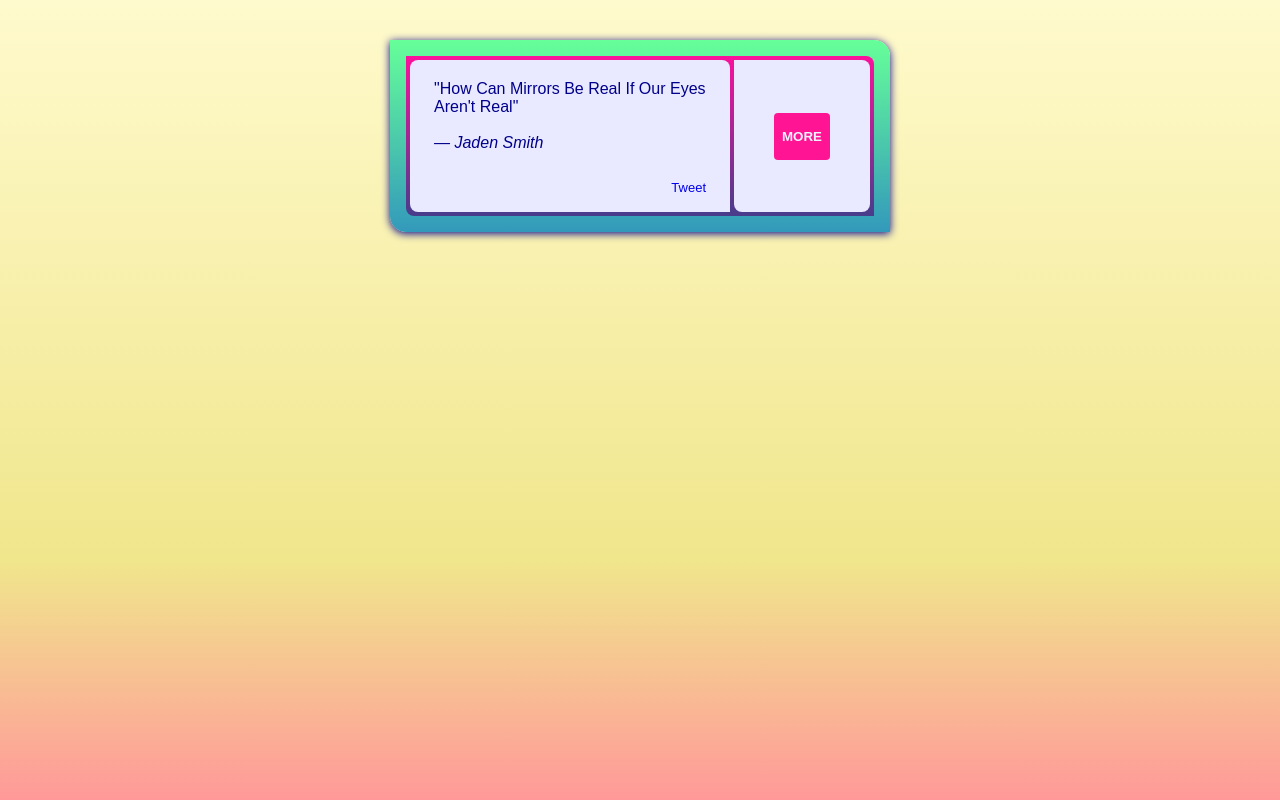
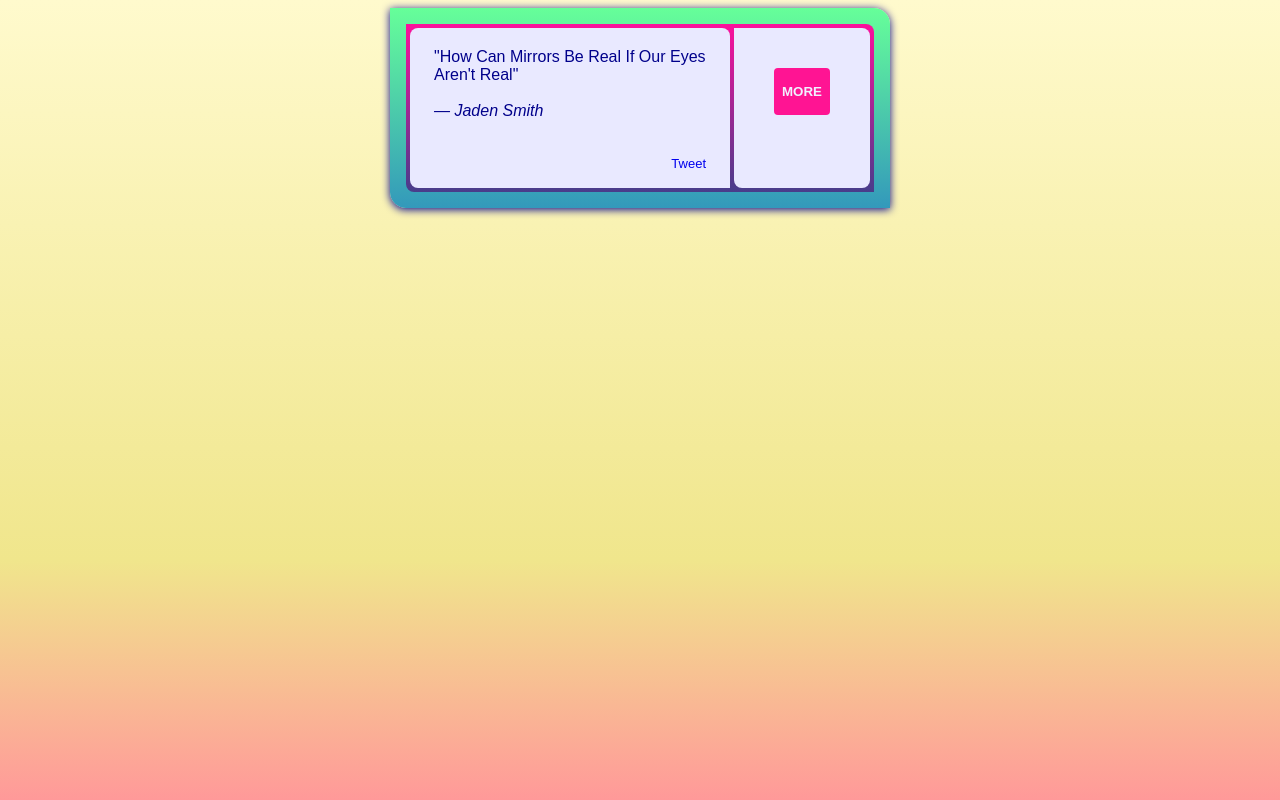
Before and after one commit to ckingbailey/random-quote-machine, a plain HTML site: page index.html in a window 1280 px wide. Drawn offline with nearby package versions, Linux system fonts and the light colour scheme.

Commit message:
flex experiment

```diff
--- a/index.html
+++ b/index.html
@@ -4,37 +4,26 @@
   <meta charset="UTF-8">
   <title>Random Quote Machine</title>
   <meta name="viewport" content="width=device-width, initial-scale=1">
-
-
-      <link rel="stylesheet" href="css/style.css">
-
-
+  <link rel="stylesheet" href="css/style.css">
 </head>
 
 <body>
-  <div class="bg-container"></div>
-
-  <div class="flex-mama">
+  <div class="fake-border-box">
     <div class="main-container">
-
       <div class="quote-container">
-
         <q name="quote" id="quote"></q>
         <cite id="cite"></cite>
-
         <div class="tweet-box">
           <a class="twitter-share-button" href="https://twitter.com/share" data-text="" data-url="none" data-show-count="false">Tweet</a>
         </div>
+      </div>
+      <div class="button-container">
+          <button id="newQuote">MORE</button>
+      </div>
+    </div>
+  </div>
+  <div class="bg-container"></div>
 
-      </div>
-
-      <div class="button-container">
-
-          <button id="newQuote">MORE</button>
-
-      </div>
-
-</div>
 
 <script src="http://platform.twitter.com/widgets.js" charset="utf-8"></script>
   <script src='https://cdnjs.cloudflare.com/ajax/libs/jquery/3.1.0/jquery.min.js'></script>
--- a/scss/style.scss
+++ b/scss/style.scss
@@ -5,8 +5,8 @@
 $q-c-pad-t-b: 1.25rem;
 $q-c-pad-l-r: 1.5rem;
 $q-c-pad: $q-c-pad-t-b $q-c-pad-l-r;
-$q-c-flex-base: 17rem;
-$q-c-h: 7rem;
+$q-c-flex-base: 20rem;
+$q-c-h: 10rem;
 $q-c-bord-rad: .5rem .5rem 0 .5rem;
 
 $b-c-pad-t-b: 2.5rem;
@@ -41,23 +41,20 @@
 $wo-border: .15rem solid $wo-color2;
 $wo-shadow: 0 0 .5rem .5rem $wo-color2;
 
+html {
+  height: 100%;
+}
+
 body {
-  display: flex;
-  flex-flow: row wrap;
-  justify-content: center;
-  align-items: center;
-  padding: 2rem 0;
   font-family: sans-serif;
   color: $main-color;
-  height: 100%;
   background: $bg-color3;
 }
 
-/*-_-*-_-*-_-*-_-*-_-*-_-*-_-*-_-*-_-*-_-*-_-*-_-*-_-*
+/*-_-*-_-*-_-*-_-
  This container exists only for the purpose of stretching a color gradient background to the full size of the viewport regardless of page content
-_-*-_-*-_-*-_-*-_-*-_-*-_-*-_-*-_-*-_-*-_-*-_-*-_-*-_-*/
+_-*-_-*-_-*-_-*-_-*/
 .bg-container {
-
   position: absolute;
   top: 0;
   left: 0;
@@ -70,60 +67,50 @@
 }
 
 /*@media handheld and (max-width:480px), handheld and (orientation: landscape){
-  .flex-mama{
+  .fake-border-box{
     flex: 0 0 auto;
     width: 100%;
   }
 }
 
 @media screen and (min-width:481px){
-  .flex-mama{
+  .fake-border-box{
     flex: 0 0 auto;
     width: fit-content;
   }
 }*/
 
-.flex-mama {
-
-  flex: 0 0 auto;
-//  display: flex;
-//  flex-flow: column;
-//  justify-content: space-around;
+.fake-border-box {
   border-radius: 0 1rem 0 1rem;
   background: $mc-bord;
   padding: 1rem;
-//  height: max-content;
+  box-shadow: 0 .1rem .5rem $main-color;
   width: fit-content;
-  margin-left: auto; margin-right: auto;
-  box-shadow: 0 .1rem .5rem $main-color;
-
+  margin: auto;
 }
 
 .main-container {
-
-  width: fit-content;
-//  flex: 0 1 auto;
-  display: flex;
-  flex-flow: row wrap;
-  justify-content: flex-start;
   padding: .25rem .25rem 0 0;
   border-radius: 0 .5rem 0 .5rem;
   background: linear-gradient(#fc109c, #483d8b);
+  display: flex;
+  flex-flow: row wrap;
+  align-items: stretch;
+  justify-content: center;
 }
 
 .quote-container {
-
   position: relative;
-  width: $q-c-flex-base;
-//  display: inline-block;
-  flex: 1 0 auto;
+//  width: $q-c-flex-base;
   margin-bottom: .25rem; margin-left: .25rem;
   padding: $q-c-pad;
   background: #e9e9ff;
   border-radius: $q-c-bord-rad;
   height: $q-c-h;
   z-index: 1;
-
+  flex: 0 0 auto;
+  width: 20rem;
+  box-sizing: border-box;
 //  transition: background 1s ease-in;
 
   q{
@@ -161,22 +148,19 @@
 }
 
 .button-container {
-  flex: 1 0 auto;
-  //max-width: $b-c-max-w;
+  text-align: center;
   box-sizing: border-box;
-  display: flex;
-  flex-flow: row;
-  justify-content: center;
-  align-items: center;
 //  margin: $b-c-marg-t-b $b-c-marg-r $b-c-marg-t-b $b-c-marg-l;
   margin-bottom: .25rem; margin-left: .25rem;
   padding: 2.5rem;
   background: #e9e9ff;
   border-radius: 0 .5rem .5rem .5rem;
   z-index: 1;
+  flex: 1 0 auto;
+  max-width: 20rem;
 
   button{
-    flex: none;
+//    flex: none;
     padding: 1rem .5rem;
     box-shadow: none;
     border: none;
```
Also changed, not shown: css/style.css.
